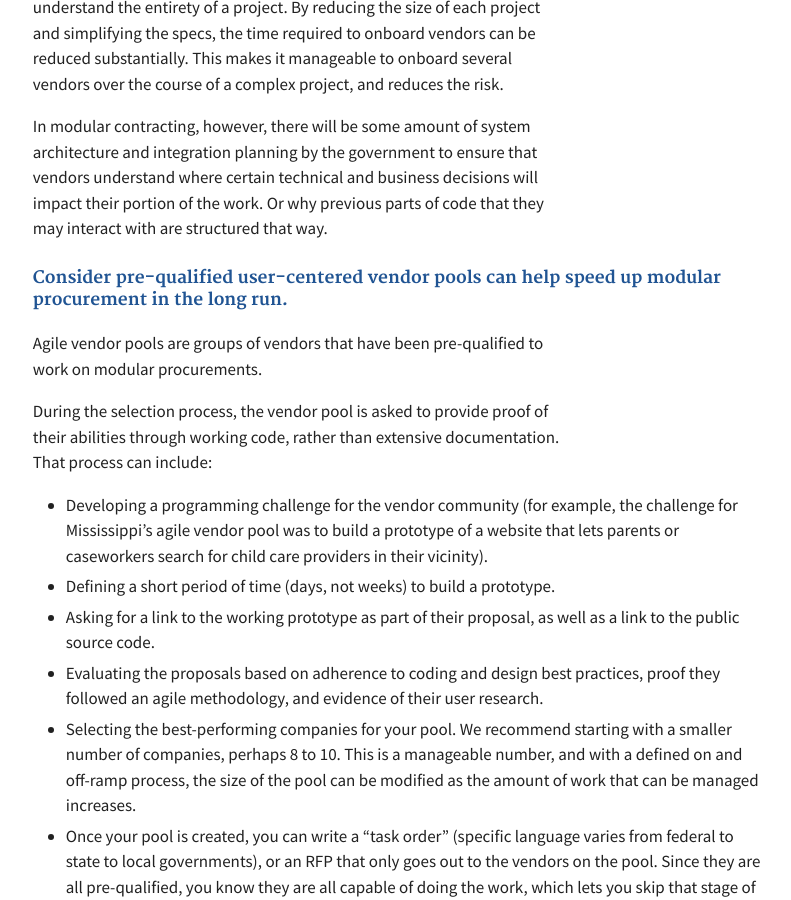
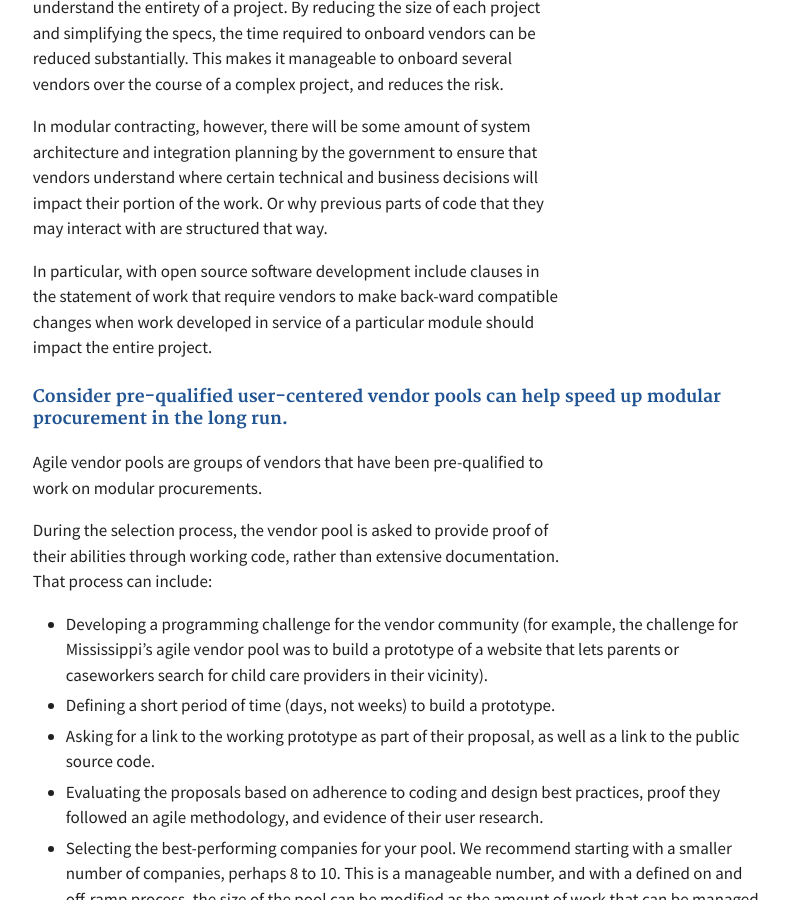
Before and after one commit to 18F/Modular-Contracting-And-Agile-Development, a Jekyll site: the page built from _strategies/modular-procurement.md, in a window 1280 px wide and 900 px high, scrolled down 2226 px. Shown: the whole window, without its empty margins (368-1159 px from the left). Built offline with Jekyll 4.4.1, drawn with Linux system fonts in a browser that asks for light colours.

Commit message:
backward compatiblity x2

```diff
--- a/_strategies/modular-procurement.md
+++ b/_strategies/modular-procurement.md
@@ -38,6 +38,8 @@ One of the major burdens of onboarding is the time for a vendor to understand th
 
 In modular contracting, however, there will be some amount of system architecture and integration planning by the government to ensure that vendors understand where certain technical and business decisions will impact their portion of the work. Or why previous parts of code that they may interact with are structured that way.
 
+In particular, with open source software development include clauses in the statement of work that require vendors to make back-ward compatible changes when work developed in service of a particular module should impact the entire project.
+
 #### Consider pre-qualified user-centered vendor pools can help speed up modular procurement in the long run.
 
 Agile vendor pools are groups of vendors that have been pre-qualified to work on modular procurements.
```
